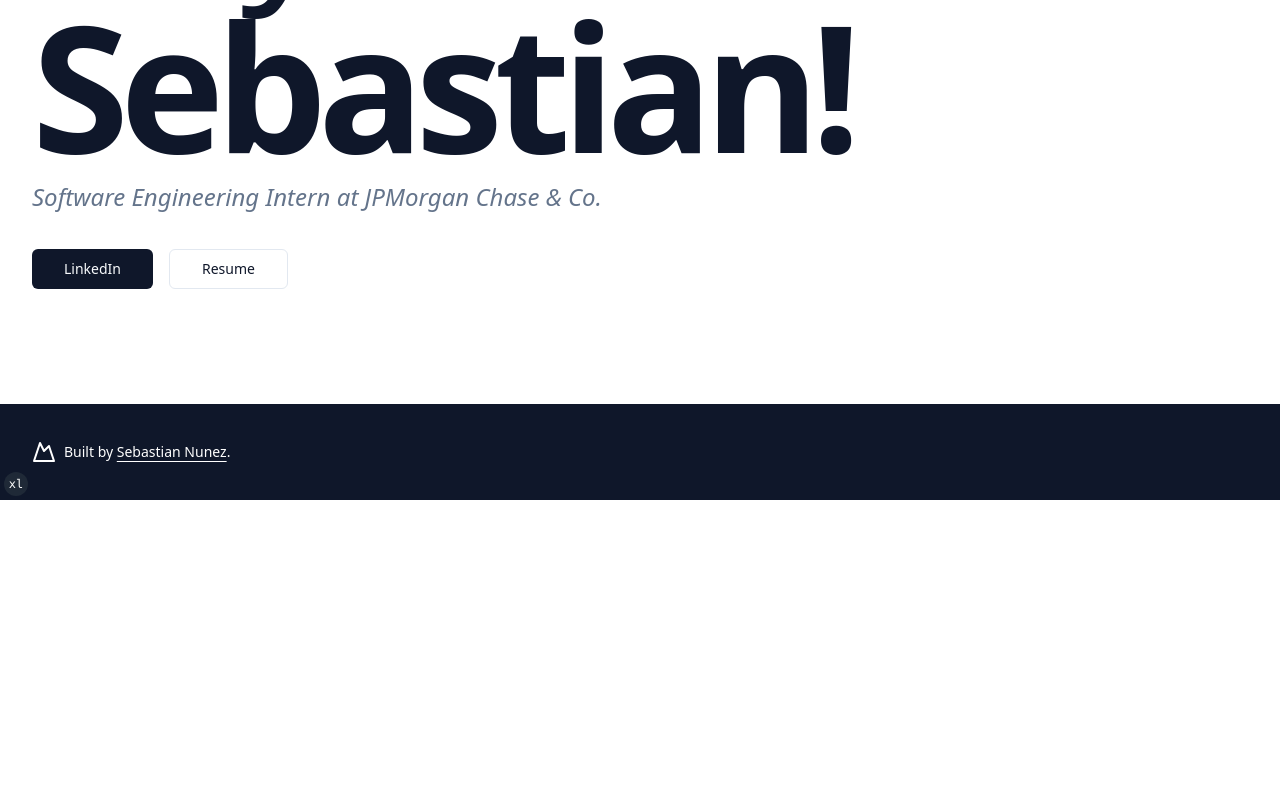
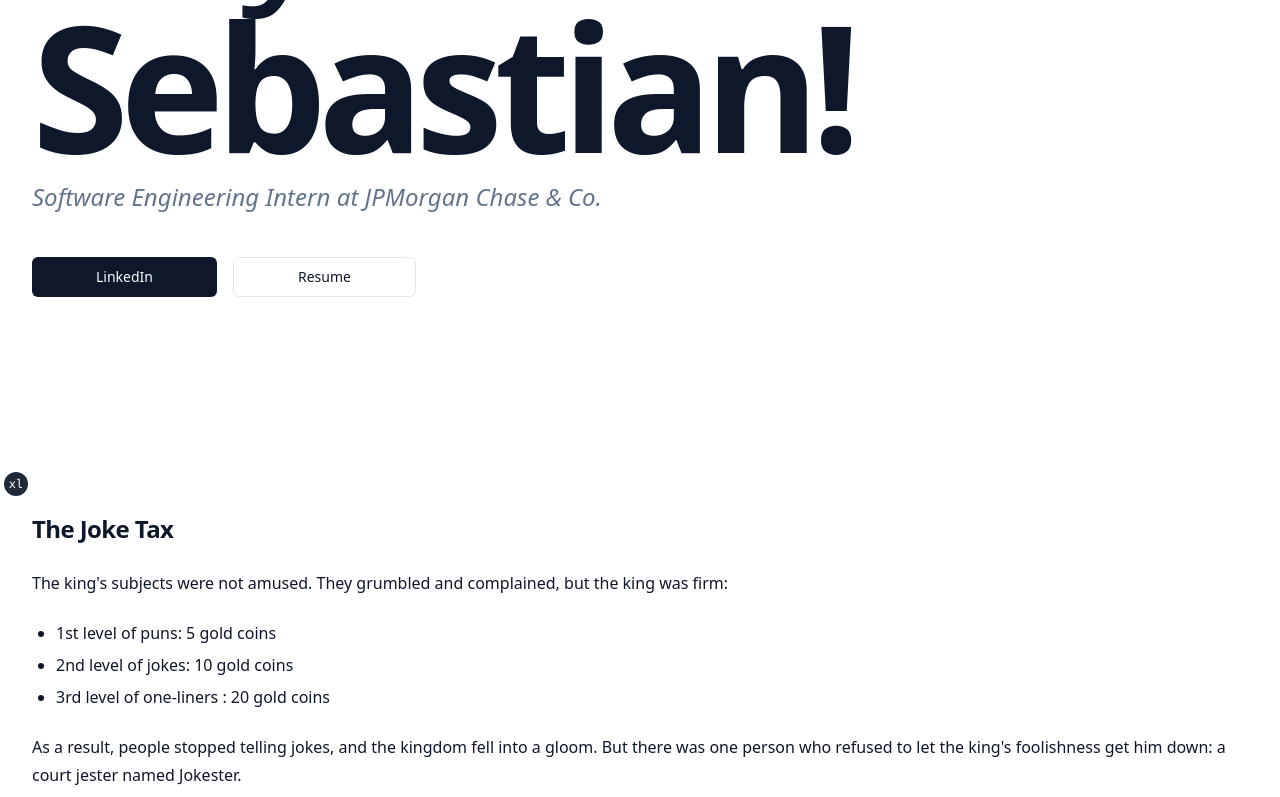
Before and after one commit to sebastian-nunez/portfolio-nextjs, a Next.js app: page / in a window 1280 px wide. Shown: the part 300-1097 px from the top of the page. Before the commit the page ends 800 px from the top, so only its background shows below. Built offline with nearby package versions, Linux system fonts and the light colour scheme.

Commit message:
tweaked spacing the main page

```diff
--- a/app/page.tsx
+++ b/app/page.tsx
@@ -12,8 +12,8 @@
 export default function IndexPage() {
   const { toast } = useToast()
   return (
-    <section className="container grid items-center gap-6 pb-8 pt-8 md:py-14">
-      <div className="flex max-w-[980px] flex-col items-start gap-2">
+    <main className="container grid items-center gap-6 pb-8 pt-8 md:py-14">
+      <section className="flex max-w-[980px] flex-col items-start gap-2">
         <div className="leading-tight tracking-tighter text-6xl sm:text-8xl md:text-9xl lg:text-[11rem]">
           Hey, I'm
           <br /> <span className="font-extrabold">Sebastian!</span>
@@ -23,20 +23,24 @@
           {siteConfig.profile.currentRole} at{" "}
           {siteConfig.profile.currentCompany}
         </p>
-      </div>
+      </section>
 
-      <div className="flex gap-4 mt-5 lg:mt-3">
+      <section className="flex gap-4 mt-5 lg:mt-3 xl:mt-5">
         <Link
           href={siteConfig.links.linkedin}
           target="_blank"
-          className={cn(buttonVariants(), "px-8")}
+          className={cn(buttonVariants(), "px-8", "lg:px-16")}
         >
           LinkedIn
         </Link>
 
         <Link
           href={"/resume"}
-          className={cn(buttonVariants({ variant: "outline" }), "px-8")}
+          className={cn(
+            buttonVariants({ variant: "outline" }),
+            "px-8",
+            "lg:px-16"
+          )}
           onClick={() => {
             toast({
               title: "Awesome!",
@@ -47,7 +51,98 @@
         >
           Resume
         </Link>
-      </div>
-    </section>
+      </section>
+
+      <section className="mt-[10rem]">
+        <h3 className="mt-8 scroll-m-20 text-2xl font-semibold tracking-tight">
+          The Joke Tax
+        </h3>
+        <p className="leading-7 [&:not(:first-child)]:mt-6">
+          The king's subjects were not amused. They grumbled and complained, but
+          the king was firm:
+        </p>
+        <ul className="my-6 ml-6 list-disc [&>li]:mt-2">
+          <li>1st level of puns: 5 gold coins</li>
+          <li>2nd level of jokes: 10 gold coins</li>
+          <li>3rd level of one-liners : 20 gold coins</li>
+        </ul>
+        <p className="leading-7 [&:not(:first-child)]:mt-6">
+          As a result, people stopped telling jokes, and the kingdom fell into a
+          gloom. But there was one person who refused to let the king's
+          foolishness get him down: a court jester named Jokester.
+        </p>
+        <h3 className="mt-8 scroll-m-20 text-2xl font-semibold tracking-tight">
+          Jokester's Revolt
+        </h3>
+        <p className="leading-7 [&:not(:first-child)]:mt-6">
+          Jokester began sneaking into the castle in the middle of the night and
+          leaving jokes all over the place: under the king's pillow, in his
+          soup, even in the royal toilet. The king was furious, but he couldn't
+          seem to stop Jokester.
+        </p>
+        <p className="leading-7 [&:not(:first-child)]:mt-6">
+          And then, one day, the people of the kingdom discovered that the jokes
+          left by Jokester were so funny that they couldn't help but laugh. And
+          once they started laughing, they couldn't stop.
+        </p>
+        <h3 className="mt-8 scroll-m-20 text-2xl font-semibold tracking-tight">
+          The People's Rebellion
+        </h3>
+        <p className="leading-7 [&:not(:first-child)]:mt-6">
+          The people of the kingdom, feeling uplifted by the laughter, started
+          to tell jokes and puns again, and soon the entire kingdom was in on
+          the joke.
+        </p>
+        <div className="my-6 w-full overflow-y-auto">
+          <table className="w-full">
+            <thead>
+              <tr className="m-0 border-t p-0 even:bg-muted">
+                <th className="border px-4 py-2 text-left font-bold [&[align=center]]:text-center [&[align=right]]:text-right">
+                  King's Treasury
+                </th>
+                <th className="border px-4 py-2 text-left font-bold [&[align=center]]:text-center [&[align=right]]:text-right">
+                  People's happiness
+                </th>
+              </tr>
+            </thead>
+            <tbody>
+              <tr className="m-0 border-t p-0 even:bg-muted">
+                <td className="border px-4 py-2 text-left [&[align=center]]:text-center [&[align=right]]:text-right">
+                  Empty
+                </td>
+                <td className="border px-4 py-2 text-left [&[align=center]]:text-center [&[align=right]]:text-right">
+                  Overflowing
+                </td>
+              </tr>
+              <tr className="m-0 border-t p-0 even:bg-muted">
+                <td className="border px-4 py-2 text-left [&[align=center]]:text-center [&[align=right]]:text-right">
+                  Modest
+                </td>
+                <td className="border px-4 py-2 text-left [&[align=center]]:text-center [&[align=right]]:text-right">
+                  Satisfied
+                </td>
+              </tr>
+              <tr className="m-0 border-t p-0 even:bg-muted">
+                <td className="border px-4 py-2 text-left [&[align=center]]:text-center [&[align=right]]:text-right">
+                  Full
+                </td>
+                <td className="border px-4 py-2 text-left [&[align=center]]:text-center [&[align=right]]:text-right">
+                  Ecstatic
+                </td>
+              </tr>
+            </tbody>
+          </table>
+        </div>
+        <p className="leading-7 [&:not(:first-child)]:mt-6">
+          The king, seeing how much happier his subjects were, realized the
+          error of his ways and repealed the joke tax. Jokester was declared a
+          hero, and the kingdom lived happily ever after.
+        </p>
+        <p className="leading-7 [&:not(:first-child)]:mt-6">
+          The moral of the story is: never underestimate the power of a good
+          laugh and always be careful of bad ideas.
+        </p>
+      </section>
+    </main>
   )
 }
```
